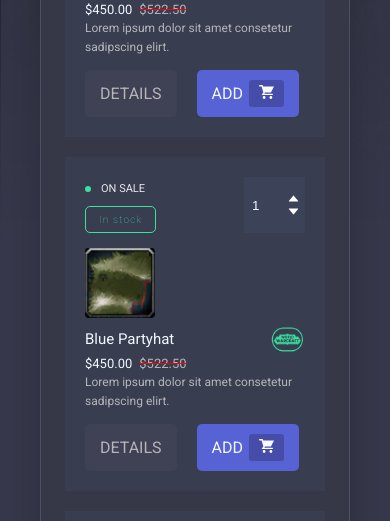
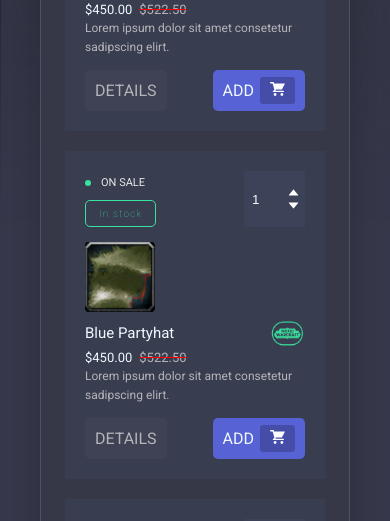
Before and after one commit to funkgabo/design-test-chicksgold, a React (Vite) app: page / in a window 390 px wide. Shown: the part 830-1351 px from the top of the page. Built offline with nearby package versions, Linux system fonts and the light colour scheme; a web font is replaced by a local one.

Commit message:
card-footer responsive fixed problem

```diff
--- a/src/components/Card/styles.css
+++ b/src/components/Card/styles.css
@@ -126,7 +126,7 @@
 
 .card-footer {
     display: flex;
-    gap: 20px;
+    justify-content: space-between;
 }
 
 .details-buttion,
@@ -134,7 +134,7 @@
     display: flex;
     align-items: center;
     gap: 6px;
-    padding: 10px 15px;
+    padding: 7px 10px;
     border-radius: 5px;
 }
 
```
